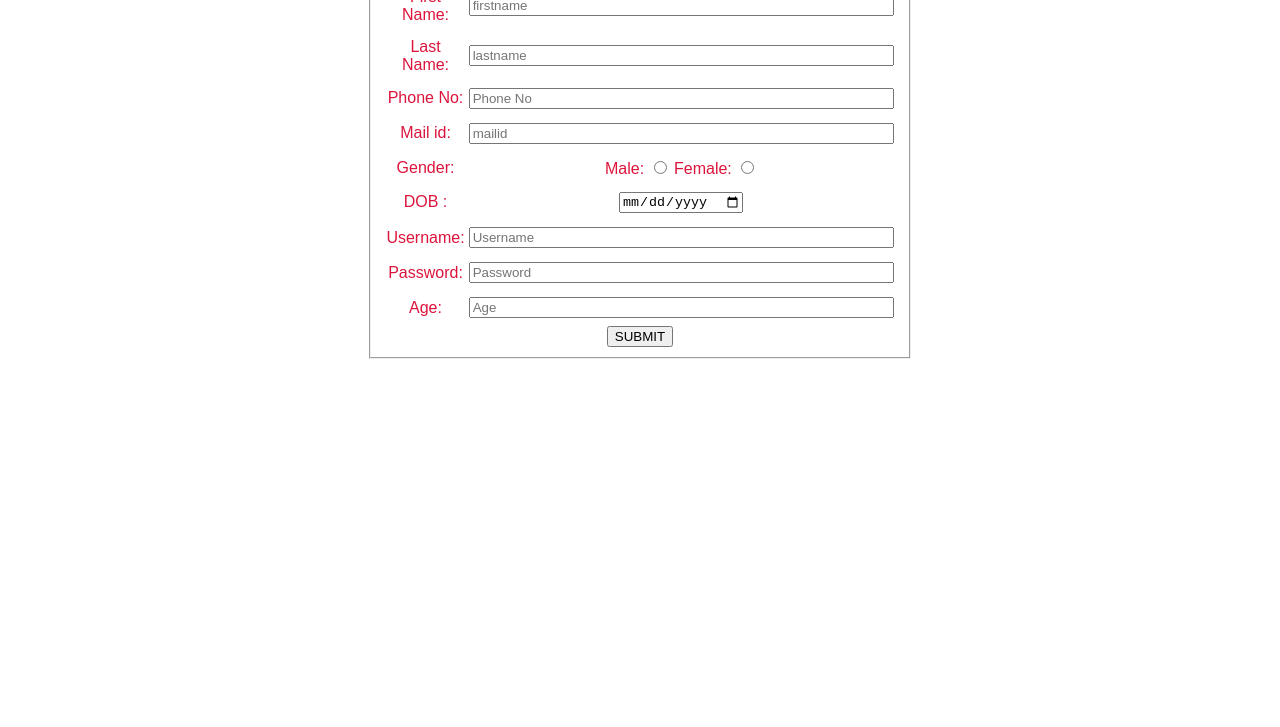
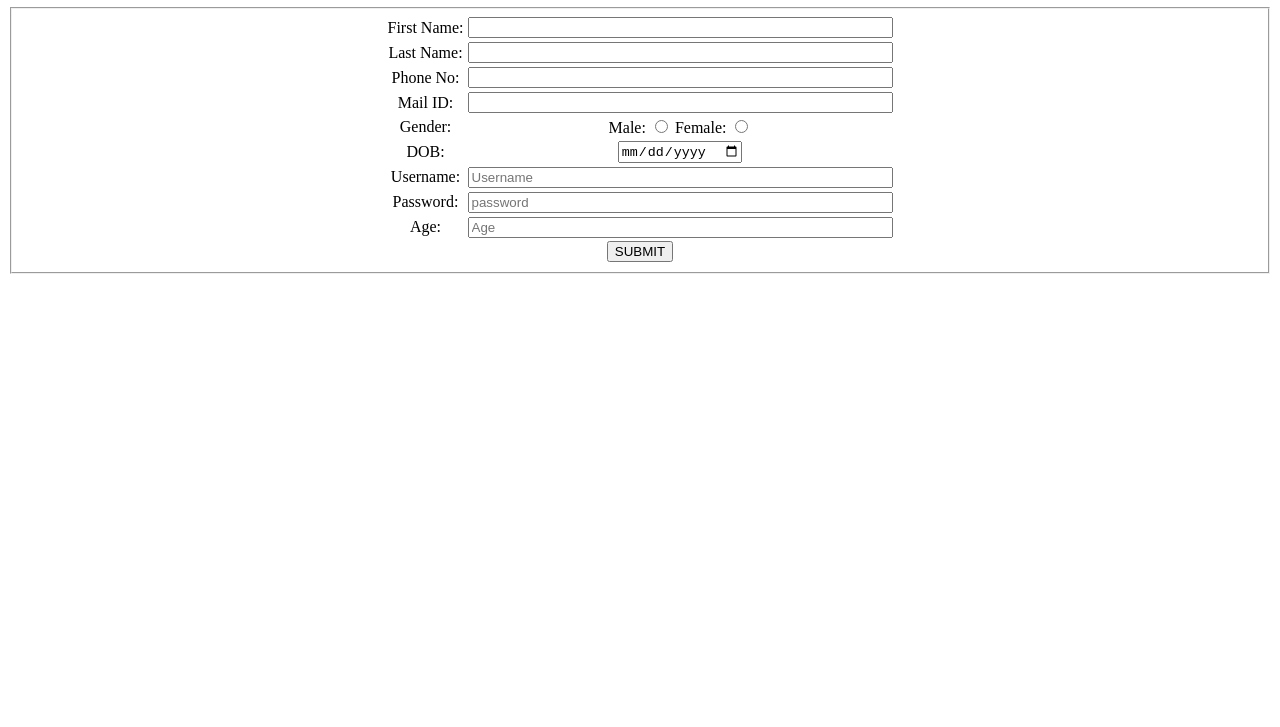
Before and after one commit to Matamsathwik/22R05A7204-FSWD, a plain HTML site: page week5/form valid.html in a window 1280 px wide. Shown: the part 73-800 px from the top of the page. Drawn offline with Linux system fonts and the light colour scheme.

Commit message:
Update form valid.html

```diff
--- a/week5/form valid.html
+++ b/week5/form valid.html
@@ -1,109 +1,103 @@
 <!DOCTYPE html>
-<html>
+<html lang="en">
 <head>
-    <link rel="stylesheet" href="style.css">
+    <meta charset="UTF-8">
+    <meta name="viewport" content="width=device-width, initial-scale=1.0">
+    <title>Registration</title>
 </head>
 <body>
- <div id="container">
-    <div id="header">
+    <div id="header" style="text-align: center">
         <h1>Welcome to Registration Page</h1>
     </div>
-<center>
-<form name="frm" method="POST" action="success.html" onSubmit="return validate()">
+    <form name="frm" method="GET" action="./success.html" onSubmit="return validate()">
         <fieldset align="center">
             <table align="center">
                 <tr>
                     <td>First Name: </td>
-<td><input type="text" name="fname" value="" size="50" required placeholder="firstname"></td>
+                    <td><input type="text" name="fname" value="" size="50" required /></td>
                 </tr>
                 <tr>
                     <td>Last Name: </td>
-<td> <input type="text" name="lname" value="" size="50" required placeholder="lastname" /></td>
+                    <td><input type="text" name="lname" value="" size="50" required /></td>
                 </tr>
                 <tr>
                     <td>Phone No: </td>
-<td> <input type="text" name="phone" value="" size="50" required  placeholder="Phone No"/></td>
+                    <td><input type="text" name="lname" value="" size="50" required /></td>
                 </tr>
                 <tr>
- <td>Mail id:</td>
- <td><input type="email" name="mailid" value="" size="50" required  placeholder="mailid"/></td>
+                    <td>Mail ID: </td>
+                    <td><input type="text" name="lname" value="" size="50" required /></td>
                 </tr>
                 <tr>
-  <td>Gender:</td>
-<td>Male: <input type="radio" name="gender" value="male"  placeholder="Male">
+                    <td>Gender: </td>
+                    <td>Male: <input type="radio" name="gender" value="male" placeholder="Male">
                     Female: <input type="radio" name="gender" value="female" placeholder="Female"></td>
                 </tr>
                 <tr>
-<td>DOB :</td>
+                    <td>DOB: </td>
                     <td><input type="date" name="dob" size="50" required placeholder="DOB"/></td>
                 </tr>
                 <tr>
-<td>Username:</td>
+                    <td>Username: </td>
                     <td><input type="text" name="uname" value="" size="50" required placeholder="Username"/></td>
                 </tr>
                 <tr>
-<td>Password:</td>
-<td><input type="password" name="pwd" value="" size="50" required placeholder="Password" /></td>
+                    <td>Password: </td>
+                    <td><input type="password" name="pwd" value="" size="50" required placeholder="password"/></td>
                 </tr>
                 <tr>
-<td>Age:</td>
+                    <td>Age: </td>
                     <td><input type="text" name="age" value="" size="50" required placeholder="Age"/></td>
                 </tr>
             </table>
             <input type="submit" value="SUBMIT" name="submit" />
         </fieldset>
     </form>
-</div>
-</center>
-
+</body>
 <script>
     function validate() {
         var fn = frm.fname.value;
-        for (x in fn) {
+        for (x in fn){
             ch = fn.charCodeAt(x);
-            if (ch < 65 || ch > 90 && ch < 97 || ch > 122) {
+            if(ch < 65 || ch > 90 && ch < 97 || ch > 122){
                 alert("Invalid firstname");
                 return false;
             }
         }
         var ln = frm.lname.value;
-        for (y in ln) {
+        for (y in ln){
             ch = ln.charCodeAt(y);
-            if (ch < 65 || ch > 90 && ch < 97 || ch > 122) {
+            if (ch < 65 || ch > 90 && ch < 97 || ch > 122){
                 alert("Invalid lastname");
                 return false;
             }
         }
         var phn = frm.phone.value;
         var lenp = phn.length;
-        if (lenp !== 10) {
+        if(lenp !== 10){
             alert("Phone no should be exactly 10 digits");
             return false;
         }
-
         var pwd1 = frm.pwd.value;
         var pwdl = pwd1.length;
-        if (pwdl % 2 === 1) {
+        if(pwdl % 2 === 1){
             alert("Password should contain even number of characters");
             return false;
         }
-        if (pwdl > 8) {
+        if(pwd1 > 8){
             alert("Password should not exceed 8 digits");
             return false;
         }
-
         var reg = /^\w+([-+.']\w+)*@\w+([-.]\w+)*\.\w+([-.]\w+)*$/;
         var mail = frm.mailid.value;
-        if (reg.test(mail)) {
+        if(reg.test(mail)){
             alert("Valid email");
         }
-        else {
+        else{
             alert("Invalid email");
             return false;
         }
         return true;
     }
 </script>
-</div>
-</body>
 </html>
```
Lines whose indentation alone changed are shown as unchanged.
